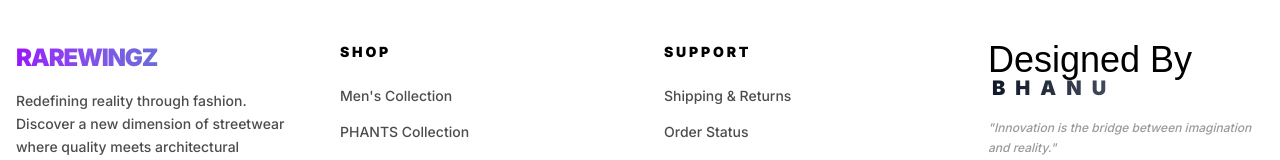
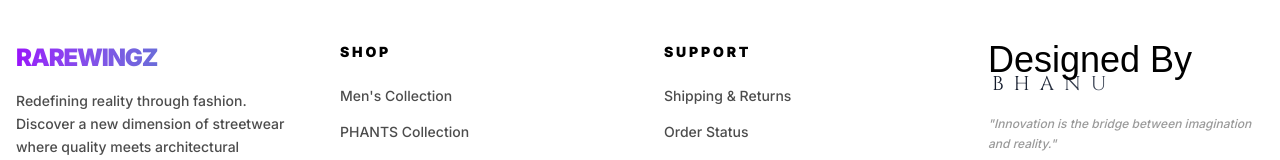
Before and after one commit to Bhanu112-07/antigravity-platform, a Next.js app in the folder antigravity-frontend/: page / in a window 1280 px wide. Shown: the part 2186-2346 px from the top of the page. Built offline with nearby package versions, Linux system fonts and the light colour scheme; no server answers; a web font is replaced by a local one.

Commit message:
style: enhance developer brand logo with Cinzel typography for BHANU

```diff
--- a/antigravity-frontend/src/app/layout.tsx
+++ b/antigravity-frontend/src/app/layout.tsx
@@ -1,11 +1,12 @@
 import type { Metadata } from "next";
-import { Inter, Ephesis } from "next/font/google";
+import { Inter, Ephesis, Cinzel } from "next/font/google";
 import "./globals.css";
 import Header from "@/components/Header";
 import Footer from "@/components/Footer";
 
 const inter = Inter({ subsets: ["latin"] });
 const logoFont = Ephesis({ weight: '400', subsets: ['latin'], variable: '--font-logo' });
+const brandFont = Cinzel({ subsets: ['latin'], variable: '--font-brand' });
 
 export const metadata: Metadata = {
   title: "Antigravity | Defy The Norm",
@@ -20,7 +21,7 @@
   return (
     <html lang="en">
       <body
-        className={`${inter.className} ${logoFont.variable} bg-black text-white min-h-screen flex flex-col selection:bg-purple-500 selection:text-white`}
+        className={`${inter.className} ${logoFont.variable} ${brandFont.variable} bg-black text-white min-h-screen flex flex-col selection:bg-purple-500 selection:text-white`}
       >
         <div className="fixed inset-0 z-[-1] bg-[radial-gradient(ellipse_at_top,_var(--tw-gradient-stops))] from-indigo-900/20 via-black to-black"></div>
         <Header />
--- a/antigravity-frontend/src/components/Footer.tsx
+++ b/antigravity-frontend/src/components/Footer.tsx
@@ -40,7 +40,7 @@
         <div className="flex flex-col items-start">
           <div className="mb-4 group cursor-default">
             <span className="block text-4xl text-black leading-none" style={{ fontFamily: 'var(--font-logo)' }}>Designed By</span>
-            <span className="block text-xl font-black uppercase tracking-[0.5em] text-transparent bg-clip-text bg-gradient-to-r from-gray-900 to-gray-500 -mt-1 ml-1 group-hover:from-purple-600 group-hover:to-cyan-600 transition-all duration-500">BHANU</span>
+            <span className="block text-xl uppercase tracking-[0.5em] text-transparent bg-clip-text bg-gradient-to-r from-gray-900 to-gray-500 -mt-2 ml-1 group-hover:from-purple-600 group-hover:to-cyan-600 transition-all duration-500" style={{ fontFamily: 'var(--font-brand)' }}>BHANU</span>
           </div>
           <p className="text-xs italic leading-relaxed mb-6 font-medium text-black/40">
             "Innovation is the bridge between imagination and reality."
```
